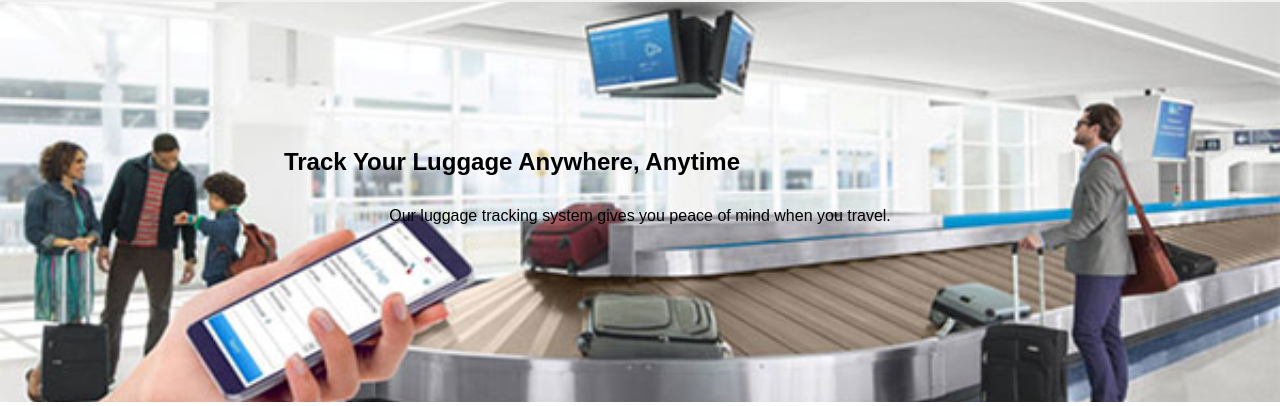
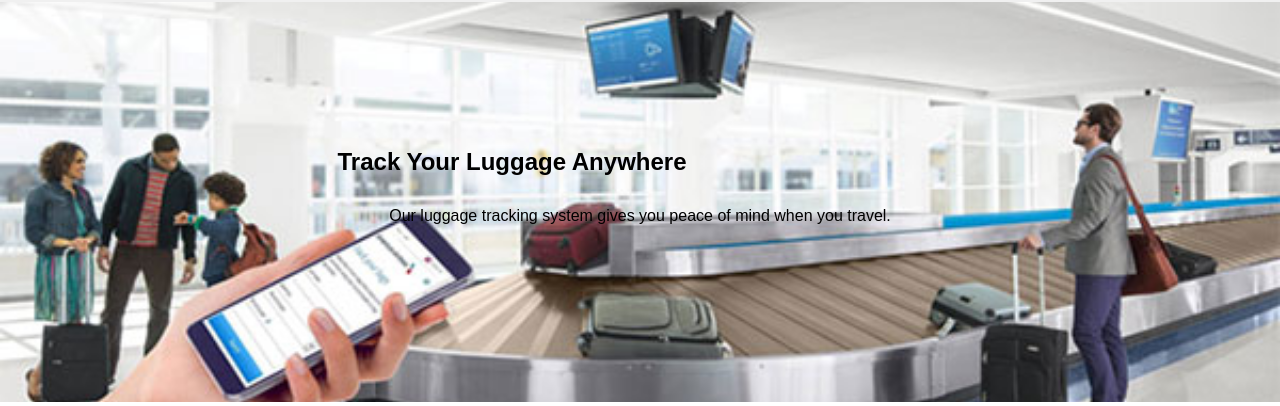
Before and after one commit to BhargavTubati/Luggage_Tracking, a Flask app: page / in a window 1280 px wide; the page is wider, and only the part inside the window is pictured. Shown: the part 38-444 px from the top of that part. Run offline with Flask 3, Linux system fonts and the light colour scheme.

Commit message:
Update home.html

```diff
--- a/templates/home.html
+++ b/templates/home.html
@@ -19,7 +19,7 @@
     </header>
     <main>
         <section class="hero">
-            <h1>Track Your Luggage Anywhere, Anytime</h1>
+            <h1>Track Your Luggage Anywhere</h1>
             <p>Our luggage tracking system gives you peace of mind when you travel.</p>
             <img src="{{ url_for('static', filename='home1.jpg') }}" alt="Person traveling with luggage">
         </section>
```
